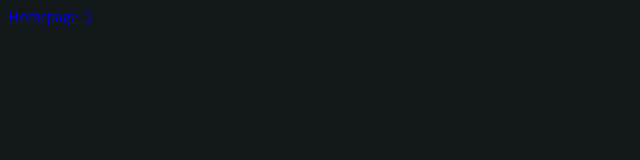
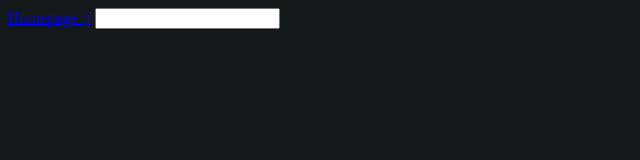
Before and after one commit to Victor4X/homepage, a plain HTML site: page index.html in a window 1280 px wide. Shown: the whole page, without its empty margins (0-640 px from the left). Drawn offline with Linux system fonts and the light colour scheme.

Commit message:
tried making a focusstealer

```diff
--- a/index.html
+++ b/index.html
@@ -8,5 +8,6 @@
 </head>
 <body>
     <a href="https://github.com/Victor4X/homepage">Homepage :)</a>
+    <input id=focusStealer>
 </body>
 </html>
```
